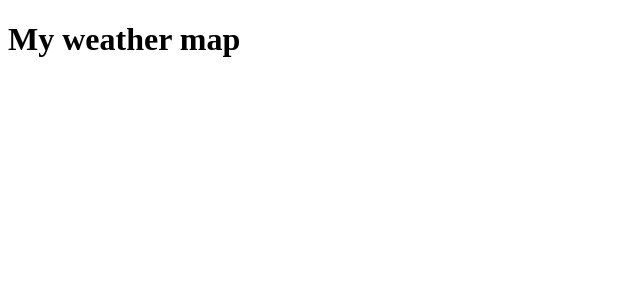
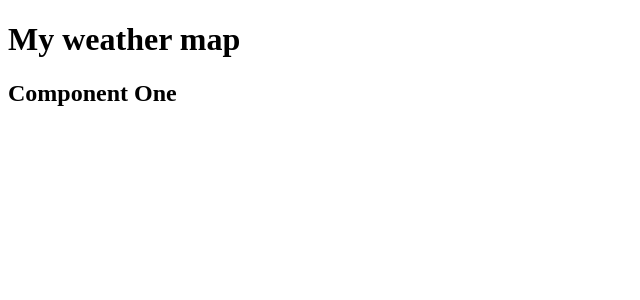
Before and after one commit to mariusiancu1990/my-weather-map, an Angular app: page / in a window 1280 px wide. Shown: the top 300 px of the page, without its empty margins (0-640 px from the left). Built offline with nearby package versions, Linux system fonts and the light colour scheme.

Commit message:
h2 title added for testing

```diff
--- a/src/app/app.component.html
+++ b/src/app/app.component.html
@@ -1 +1,2 @@
 <h1>My weather map</h1>
+<h2>Component One</h2>
```
